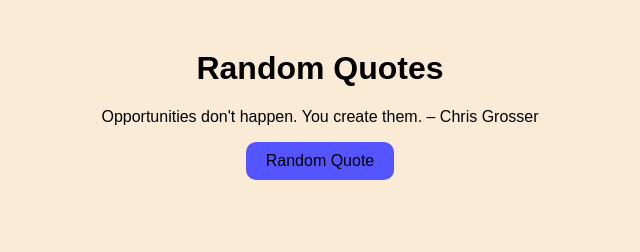
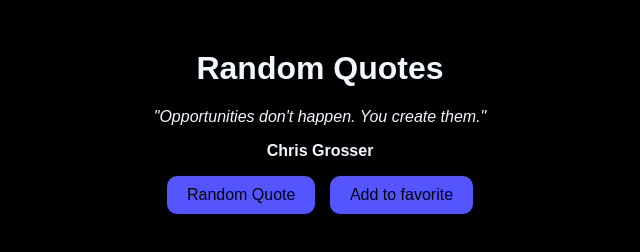
Before and after one commit to Artemsushko/random-quotes, a plain HTML site: page index.html in a window 1280 px wide. Both pictures are taken after a click on the button "Random Quote". Shown: the whole page, without its empty margins (320-960 px from the left). Drawn offline with Linux system fonts and the light colour scheme.

Commit message:
Add second button and make dark theme

```diff
--- a/index.html
+++ b/index.html
@@ -9,9 +9,13 @@
   <body>
     <div class="container">
       <h1>Random Quotes</h1>
-      <p id="quoteElement">Press the button to get a random quote</p>
-      <button id="quoteBtn">Random Quote</button>
+      <p id="quoteElement" class="quote">
+        Press the button to get a random quote
+      </p>
+      <p id="quoteAutor"></p>
+      <button id="quoteBtn" class="btn">Random Quote</button>
+      <button id="favorite-btn" class="btn">Make it favorite</button>
     </div>
-    <script src="script.js"></script>
+    <script type="module" src="script.js"></script>
   </body>
 </html>
--- /dev/null
+++ b/quotes.js
@@ -0,0 +1,144 @@
+const quotes = [
+  {
+    text: 'Success is not final, failure is not fatal: it is the courage to continue that counts.',
+    author: 'Winston Churchill',
+  },
+  {
+    text: 'Do what you can, with what you have, where you are.',
+    author: 'Theodore Roosevelt',
+  },
+  {
+    text: 'I find that the harder I work, the more luck I seem to have.',
+    author: 'Thomas Jefferson',
+  },
+  {
+    text: "It always seems impossible until it's done.",
+    author: 'Nelson Mandela',
+  },
+  {
+    text: 'The only way to do great work is to love what you do.',
+    author: 'Steve Jobs',
+  },
+  {
+    text: "Opportunities don't happen. You create them.",
+    author: 'Chris Grosser',
+  },
+  {
+    text: "Don't watch the clock; do what it does. Keep going.",
+    author: 'Sam Levenson',
+  },
+  {
+    text: 'The future belongs to those who believe in the beauty of their dreams.',
+    author: 'Eleanor Roosevelt',
+  },
+  {
+    text: 'Knowing yourself is the beginning of all wisdom.',
+    author: 'Aristotle',
+  },
+  {
+    text: 'We are what we repeatedly do. Excellence, then, is not an act, but a habit.',
+    author: 'Aristotle',
+  },
+  {
+    text: 'An unexamined life is not worth living.',
+    author: 'Socrates',
+  },
+  {
+    text: 'Happiness depends upon ourselves.',
+    author: 'Aristotle',
+  },
+  {
+    text: 'Do not dwell in the past, do not dream of the future, concentrate the mind on the present moment.',
+    author: 'Buddha',
+  },
+  {
+    text: 'To be yourself in a world that is constantly trying to make you something else is the greatest accomplishment.',
+    author: 'Ralph Waldo Emerson',
+  },
+  {
+    text: 'Life is really simple, but we insist on making it complicated.',
+    author: 'Confucius',
+  },
+  {
+    text: 'We accept the love we think we deserve.',
+    author: 'Stephen Chbosky',
+  },
+  {
+    text: 'Love all, trust a few, do wrong to none.',
+    author: 'William Shakespeare',
+  },
+  {
+    text: 'Being deeply loved by someone gives you strength, while loving someone deeply gives you courage.',
+    author: 'Lao Tzu',
+  },
+  {
+    text: 'Where there is love there is life.',
+    author: 'Mahatma Gandhi',
+  },
+  {
+    text: 'The best thing to hold onto in life is each other.',
+    author: 'Audrey Hepburn',
+  },
+  {
+    text: 'Creativity is intelligence having fun.',
+    author: 'Albert Einstein',
+  },
+  {
+    text: 'You can’t use up creativity. The more you use, the more you have.',
+    author: 'Maya Angelou',
+  },
+  {
+    text: 'Think different.',
+    author: 'Apple, Inc.',
+  },
+  {
+    text: 'Innovation distinguishes between a leader and a follower.',
+    author: 'Steve Jobs',
+  },
+  {
+    text: 'Do not go where the path may lead, go instead where there is no path and leave a trail.',
+    author: 'Ralph Waldo Emerson',
+  },
+  {
+    text: 'It does not matter how slowly you go as long as you do not stop.',
+    author: 'Confucius',
+  },
+  {
+    text: 'Courage is resistance to fear, mastery of fear—not absence of fear.',
+    author: 'Mark Twain',
+  },
+  {
+    text: 'Fall seven times and stand up eight.',
+    author: 'Japanese Proverb',
+  },
+  {
+    text: 'Fear is the enemy of progress.',
+    author: 'Napoleon Hill',
+  },
+  {
+    text: 'Bravery is not the absence of fear but the ability to continue despite it.',
+    author: 'Unknown',
+  },
+  {
+    text: 'I can resist everything except temptation.',
+    author: 'Oscar Wilde',
+  },
+  {
+    text: 'Behind every great man, there is a woman rolling her eyes.',
+    author: 'Jim Carrey',
+  },
+  {
+    text: 'If you want your children to listen, try talking softly to someone else.',
+    author: 'Ann Landers',
+  },
+  {
+    text: 'A day without laughter is a day wasted.',
+    author: 'Charlie Chaplin',
+  },
+  {
+    text: 'Get your facts first, then you can distort them as you please.',
+    author: 'Mark Twain',
+  },
+];
+
+export default quotes;
--- a/script.js
+++ b/script.js
@@ -1,51 +1,37 @@
-const quotes = [
-  'Success is not final, failure is not fatal: it is the courage to continue that counts. – Winston Churchill',
-  'Do what you can, with what you have, where you are. – Theodore Roosevelt',
-  'I find that the harder I work, the more luck I seem to have. – Thomas Jefferson',
-  "It always seems impossible until it's done. – Nelson Mandela",
-  'The only way to do great work is to love what you do. – Steve Jobs',
-  "Opportunities don't happen. You create them. – Chris Grosser",
-  "Don't watch the clock; do what it does. Keep going. – Sam Levenson",
-  'The future belongs to those who believe in the beauty of their dreams. – Eleanor Roosevelt',
-  'Knowing yourself is the beginning of all wisdom. – Aristotle',
-  'We are what we repeatedly do. Excellence, then, is not an act, but a habit. – Aristotle',
-  'An unexamined life is not worth living. – Socrates',
-  'Happiness depends upon ourselves. – Aristotle',
-  'Do not dwell in the past, do not dream of the future, concentrate the mind on the present moment. – Buddha',
-  'To be yourself in a world that is constantly trying to make you something else is the greatest accomplishment. – Ralph Waldo Emerson',
-  'Life is really simple, but we insist on making it complicated. – Confucius',
-  'We accept the love we think we deserve. – Stephen Chbosky',
-  'Love all, trust a few, do wrong to none. – William Shakespeare',
-  'Being deeply loved by someone gives you strength, while loving someone deeply gives you courage. – Lao Tzu',
-  'Where there is love there is life. – Mahatma Gandhi',
-  'The best thing to hold onto in life is each other. – Audrey Hepburn',
-  'Creativity is intelligence having fun. – Albert Einstein',
-  'You can’t use up creativity. The more you use, the more you have. – Maya Angelou',
-  'Think different. – Apple, Inc.',
-  'Innovation distinguishes between a leader and a follower. – Steve Jobs',
-  'Do not go where the path may lead, go instead where there is no path and leave a trail. – Ralph Waldo Emerson',
-  'It does not matter how slowly you go as long as you do not stop. – Confucius',
-  'Courage is resistance to fear, mastery of fear—not absence of fear. – Mark Twain',
-  'Fall seven times and stand up eight. – Japanese Proverb',
-  'Fear is the enemy of progress. – Napoleon Hill',
-  'Bravery is not the absence of fear but the ability to continue despite it. – Unknown',
-  'I can resist everything except temptation. – Oscar Wilde',
-  'Behind every great man, there is a woman rolling her eyes. – Jim Carrey',
-  'If you want your children to listen, try talking softly to someone else. – Ann Landers',
-  'A day without laughter is a day wasted. – Charlie Chaplin',
-  'Get your facts first, then you can distort them as you please. – Mark Twain',
-];
+import quotes from './quotes.js';
 
 const generateBtn = document.getElementById('quoteBtn');
 const quoteElement = document.getElementById('quoteElement');
+const quoteAutor = document.getElementById('quoteAutor');
+const toggleFavoriteBtn = document.getElementById('favorite-btn');
 let lastIndex = -1;
+let currentIndex;
+
 function generateRandomQuote() {
-  let randomIndex;
   do {
-    randomIndex = Math.floor(Math.random() * quotes.length);
-  } while (randomIndex === lastIndex);
-  lastIndex = randomIndex;
-  quoteElement.textContent = quotes[randomIndex];
+    currentIndex = Math.floor(Math.random() * quotes.length);
+  } while (currentIndex === lastIndex);
+  if (quotes[currentIndex].isFavorite === undefined) {
+    quotes[currentIndex].isFavorite = false;
+  }
+  if (quotes[currentIndex].isFavorite) {
+    toggleFavoriteBtn.textContent = 'Remove from favorite';
+  } else {
+    toggleFavoriteBtn.textContent = 'Add to favorite';
+  }
+  lastIndex = currentIndex;
+  quoteElement.textContent = `"${quotes[currentIndex].text}"`;
+  quoteAutor.textContent = quotes[currentIndex].author;
+}
+
+function toggleFavorite() {
+  quotes[currentIndex].isFavorite = !quotes[currentIndex].isFavorite;
+  if (quotes[currentIndex].isFavorite) {
+    toggleFavoriteBtn.textContent = 'Remove from favorite';
+  } else {
+    toggleFavoriteBtn.textContent = 'Add to favorite';
+  }
 }
 
 generateBtn.addEventListener('click', generateRandomQuote);
+toggleFavoriteBtn.addEventListener('click', toggleFavorite);
--- a/styles.css
+++ b/styles.css
@@ -1,6 +1,7 @@
 body {
-  background-color: antiquewhite;
+  background-color: rgb(0, 0, 0);
   font-family: Arial, Helvetica, sans-serif;
+  color: aliceblue;
 }
 
 .container {
@@ -8,14 +9,18 @@ body {
   text-align: center;
   margin: 50px auto;
 }
+#quoteElement {
+  font-style: italic;
+}
 
-button {
+.btn {
   padding: 10px 20px;
   background-color: rgb(85, 85, 255);
   border: none;
   border-radius: 10px;
   cursor: pointer;
   font-size: 16px;
+  margin: 0 5px;
   transition: transform 0.3s ease;
 }
 
@@ -23,3 +28,7 @@ button:hover {
   transform: scale(1.1);
   background-color: rgb(52, 52, 158);
 }
+
+#quoteAutor {
+  font-weight: bold;
+}
```
